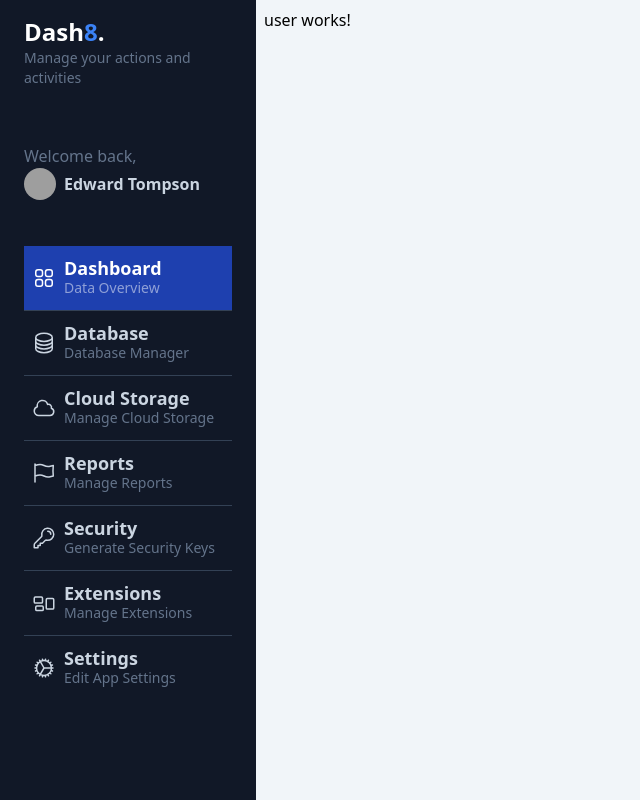
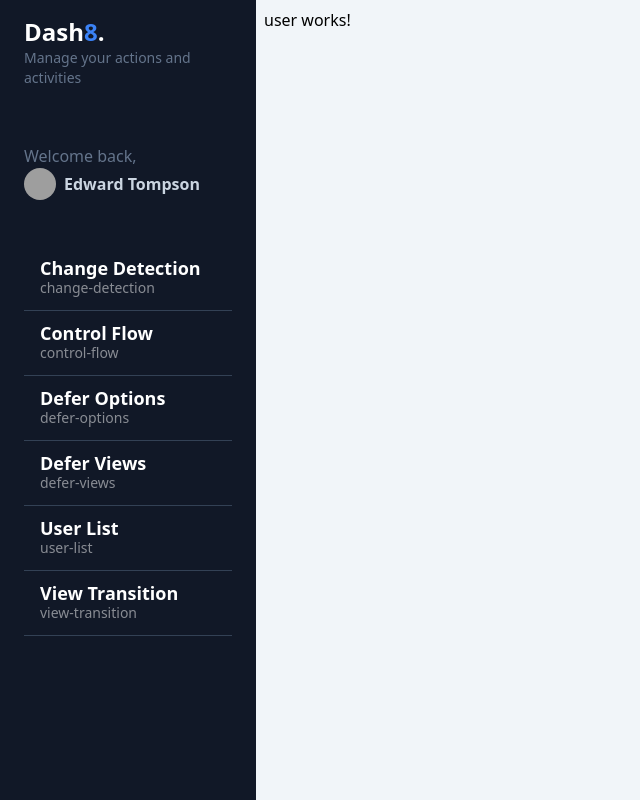
Before and after one commit to moive/my-dashboard-angular17-h, an Angular app: page /dashboard/user/1 in a window 1280 px wide. Shown: the whole page, without its empty margins (0-640 px from the left). Built offline with nearby package versions, Linux system fonts and the light colour scheme; grey boxes are pictures that could not be loaded.

Commit message:
new sintaxis for if and fixes

```diff
--- a/src/app/dashboard/pages/change-detection/change-detection.component.ts
+++ b/src/app/dashboard/pages/change-detection/change-detection.component.ts
@@ -1,6 +1,7 @@
 import { Component } from '@angular/core';
 
 @Component({
+  selector: 'app-change-detection',
   standalone: true,
   imports: [],
   templateUrl: './change-detection.component.html',
--- a/src/app/dashboard/pages/control-flow/control-flow.component.ts
+++ b/src/app/dashboard/pages/control-flow/control-flow.component.ts
@@ -1,6 +1,7 @@
 import { Component } from '@angular/core';
 
 @Component({
+  selector: 'app-control-flow',
   standalone: true,
   imports: [],
   templateUrl: './control-flow.component.html',
--- a/src/app/dashboard/pages/defer-options/defer-options.component.ts
+++ b/src/app/dashboard/pages/defer-options/defer-options.component.ts
@@ -1,6 +1,7 @@
 import { Component } from '@angular/core';
 
 @Component({
+  selector: 'app-defer-options',
   standalone: true,
   imports: [],
   templateUrl: './defer-options.component.html',
--- a/src/app/dashboard/pages/defer-views/defer-views.component.ts
+++ b/src/app/dashboard/pages/defer-views/defer-views.component.ts
@@ -1,6 +1,7 @@
 import { Component } from '@angular/core';
 
 @Component({
+  selector: 'app-defer-views',
   standalone: true,
   imports: [],
   templateUrl: './defer-views.component.html',
--- a/src/app/dashboard/pages/users/users.component.ts
+++ b/src/app/dashboard/pages/users/users.component.ts
@@ -1,6 +1,7 @@
 import { Component } from '@angular/core';
 
 @Component({
+  selector: 'app-users',
   standalone: true,
   imports: [],
   templateUrl: './users.component.html',
--- a/src/app/dashboard/pages/view-transition/view-transition.component.ts
+++ b/src/app/dashboard/pages/view-transition/view-transition.component.ts
@@ -1,6 +1,7 @@
 import { Component } from '@angular/core';
 
 @Component({
+  selector: 'app-view-transition',
   standalone: true,
   imports: [],
   templateUrl: './view-transition.component.html',
--- a/src/app/shared/sidemenu/sidemenu.component.html
+++ b/src/app/shared/sidemenu/sidemenu.component.html
@@ -15,84 +15,18 @@
        </a>
   </div>
   <div id="nav" class="w-full px-6">
-   <a href="#" class="w-full px-2 inline-flex space-x-2 items-center border-b border-slate-700 py-3 bg-blue-800 hover:bg-white/5 transition ease-linear duration-150">
-       <div>
-           <svg xmlns="http://www.w3.org/2000/svg" fill="none" viewBox="0 0 24 24" stroke-width="1.5" stroke="currentColor" class="w-6 h-6 text-white">
-               <path stroke-linecap="round" stroke-linejoin="round" d="M3.75 6A2.25 2.25 0 016 3.75h2.25A2.25 2.25 0 0110.5 6v2.25a2.25 2.25 0 01-2.25 2.25H6a2.25 2.25 0 01-2.25-2.25V6zM3.75 15.75A2.25 2.25 0 016 13.5h2.25a2.25 2.25 0 012.25 2.25V18a2.25 2.25 0 01-2.25 2.25H6A2.25 2.25 0 013.75 18v-2.25zM13.5 6a2.25 2.25 0 012.25-2.25H18A2.25 2.25 0 0120.25 6v2.25A2.25 2.25 0 0118 10.5h-2.25a2.25 2.25 0 01-2.25-2.25V6zM13.5 15.75a2.25 2.25 0 012.25-2.25H18a2.25 2.25 0 012.25 2.25V18A2.25 2.25 0 0118 20.25h-2.25A2.25 2.25 0 0113.5 18v-2.25z" />
-             </svg>
-
-       </div>
-       <div class="flex flex-col">
-           <span class="text-lg font-bold leading-5 text-white">Dashboard</span>
-           <span class="text-sm text-white/50 hidden md:block">Data Overview</span>
-       </div>
-   </a>
-   <a href="#" class="w-full px-2 inline-flex space-x-2 items-center border-b border-slate-700 py-3 hover:bg-white/5 transition ease-linear duration-150">
-       <div>
-           <svg xmlns="http://www.w3.org/2000/svg" fill="none" viewBox="0 0 24 24" stroke-width="1.5" stroke="currentColor" class="w-6 h-6">
-               <path stroke-linecap="round" stroke-linejoin="round" d="M20.25 6.375c0 2.278-3.694 4.125-8.25 4.125S3.75 8.653 3.75 6.375m16.5 0c0-2.278-3.694-4.125-8.25-4.125S3.75 4.097 3.75 6.375m16.5 0v11.25c0 2.278-3.694 4.125-8.25 4.125s-8.25-1.847-8.25-4.125V6.375m16.5 0v3.75m-16.5-3.75v3.75m16.5 0v3.75C20.25 16.153 16.556 18 12 18s-8.25-1.847-8.25-4.125v-3.75m16.5 0c0 2.278-3.694 4.125-8.25 4.125s-8.25-1.847-8.25-4.125" />
-             </svg>
-       </div>
-       <div class="flex flex-col">
-           <span class="text-lg text-slate-300 font-bold leading-5">Database</span>
-           <span class="text-sm text-slate-500 hidden md:block">Database Manager</span>
-       </div>
-   </a>
-   <a href="#" class="w-full px-2 inline-flex space-x-2 items-center border-b border-slate-700 py-3 hover:bg-white/5 transition ease-linear duration-150">
-       <div>
-           <svg xmlns="http://www.w3.org/2000/svg" fill="none" viewBox="0 0 24 24" stroke-width="1.5" stroke="currentColor" class="w-6 h-6">
-               <path stroke-linecap="round" stroke-linejoin="round" d="M2.25 15a4.5 4.5 0 004.5 4.5H18a3.75 3.75 0 001.332-7.257 3 3 0 00-3.758-3.848 5.25 5.25 0 00-10.233 2.33A4.502 4.502 0 002.25 15z" />
-             </svg>
-       </div>
-       <div class="flex flex-col">
-           <span class="text-lg text-slate-300 font-bold leading-5">Cloud Storage</span>
-           <span class="text-sm text-slate-500 hidden md:block">Manage Cloud Storage</span>
-       </div>
-   </a>
-   <a href="#" class="w-full px-2 inline-flex space-x-2 items-center border-b border-slate-700 py-3 hover:bg-white/5 transition ease-linear duration-150">
-       <div>
-           <svg xmlns="http://www.w3.org/2000/svg" fill="none" viewBox="0 0 24 24" stroke-width="1.5" stroke="currentColor" class="w-6 h-6">
-               <path stroke-linecap="round" stroke-linejoin="round" d="M3 3v1.5M3 21v-6m0 0l2.77-.693a9 9 0 016.208.682l.108.054a9 9 0 006.086.71l3.114-.732a48.524 48.524 0 01-.005-10.499l-3.11.732a9 9 0 01-6.085-.711l-.108-.054a9 9 0 00-6.208-.682L3 4.5M3 15V4.5" />
-             </svg>
-       </div>
-       <div class="flex flex-col">
-           <span class="text-lg text-slate-300 font-bold leading-5">Reports</span>
-           <span class="text-sm text-slate-500 hidden md:block">Manage Reports</span>
-       </div>
-   </a>
-   <a href="#" class="w-full px-2 inline-flex space-x-2 items-center border-b border-slate-700 py-3 hover:bg-white/5 transition ease-linear duration-150">
-       <div>
-           <svg xmlns="http://www.w3.org/2000/svg" fill="none" viewBox="0 0 24 24" stroke-width="1.5" stroke="currentColor" class="w-6 h-6">
-               <path stroke-linecap="round" stroke-linejoin="round" d="M15.75 5.25a3 3 0 013 3m3 0a6 6 0 01-7.029 5.912c-.563-.097-1.159.026-1.563.43L10.5 17.25H8.25v2.25H6v2.25H2.25v-2.818c0-.597.237-1.17.659-1.591l6.499-6.499c.404-.404.527-1 .43-1.563A6 6 0 1121.75 8.25z" />
-             </svg>
-       </div>
-       <div class="flex flex-col">
-           <span class="text-lg text-slate-300 font-bold leading-5">Security</span>
-           <span class="text-sm text-slate-500 hidden md:block">Generate Security Keys</span>
-       </div>
-   </a>
-   <a href="#" class="w-full px-2 inline-flex space-x-2 items-center border-b border-slate-700 py-3 hover:bg-white/5 transition ease-linear duration-150">
-       <div>
-           <svg xmlns="http://www.w3.org/2000/svg" fill="none" viewBox="0 0 24 24" stroke-width="1.5" stroke="currentColor" class="w-6 h-6">
-               <path stroke-linecap="round" stroke-linejoin="round" d="M2.25 7.125C2.25 6.504 2.754 6 3.375 6h6c.621 0 1.125.504 1.125 1.125v3.75c0 .621-.504 1.125-1.125 1.125h-6a1.125 1.125 0 01-1.125-1.125v-3.75zM14.25 8.625c0-.621.504-1.125 1.125-1.125h5.25c.621 0 1.125.504 1.125 1.125v8.25c0 .621-.504 1.125-1.125 1.125h-5.25a1.125 1.125 0 01-1.125-1.125v-8.25zM3.75 16.125c0-.621.504-1.125 1.125-1.125h5.25c.621 0 1.125.504 1.125 1.125v2.25c0 .621-.504 1.125-1.125 1.125h-5.25a1.125 1.125 0 01-1.125-1.125v-2.25z" />
-             </svg>
-       </div>
-       <div class="flex flex-col">
-           <span class="text-lg text-slate-300 font-bold leading-5">Extensions</span>
-           <span class="text-sm text-slate-500 hidden md:block">Manage Extensions</span>
-       </div>
-   </a>
-   <a href="#" class="w-full px-2 inline-flex space-x-2 items-center py-3 hover:bg-white/5 transition ease-linear duration-150">
-       <div>
-           <svg xmlns="http://www.w3.org/2000/svg" fill="none" viewBox="0 0 24 24" stroke-width="1.5" stroke="currentColor" class="w-6 h-6">
-               <path stroke-linecap="round" stroke-linejoin="round" d="M4.5 12a7.5 7.5 0 0015 0m-15 0a7.5 7.5 0 1115 0m-15 0H3m16.5 0H21m-1.5 0H12m-8.457 3.077l1.41-.513m14.095-5.13l1.41-.513M5.106 17.785l1.15-.964m11.49-9.642l1.149-.964M7.501 19.795l.75-1.3m7.5-12.99l.75-1.3m-6.063 16.658l.26-1.477m2.605-14.772l.26-1.477m0 17.726l-.26-1.477M10.698 4.614l-.26-1.477M16.5 19.794l-.75-1.299M7.5 4.205L12 12m6.894 5.785l-1.149-.964M6.256 7.178l-1.15-.964m15.352 8.864l-1.41-.513M4.954 9.435l-1.41-.514M12.002 12l-3.75 6.495" />
-             </svg>
-       </div>
-       <div class="flex flex-col">
-           <span class="text-lg text-slate-300 font-bold leading-5">Settings</span>
-           <span class="text-sm text-slate-500 hidden md:block">Edit App Settings</span>
-       </div>
-   </a>
+    @if (true) {
+      @for(item of menuItems; track $index){
+        <a [routerLink]="item.path" routerLinkActive="bg-blue-800" class="w-full px-2 inline-flex space-x-2 items-center border-b border-slate-700 py-3 hover:bg-white/5 transition ease-linear duration-150">
+            <div>
+            </div>
+            <div class="flex flex-col">
+                <span class="text-lg font-bold leading-5 text-white">{{item.title}}</span>
+                <span class="text-sm text-white/50 hidden md:block">{{item.path}}</span>
+            </div>
+        </a>
+      }
+    }
 
   </div>
 </div>
--- a/src/app/shared/sidemenu/sidemenu.component.ts
+++ b/src/app/shared/sidemenu/sidemenu.component.ts
@@ -1,10 +1,12 @@
 import { Component } from '@angular/core';
 import { routes } from '../../app.routes';
+import { CommonModule } from '@angular/common';
+import { RouterModule } from '@angular/router';
 
 @Component({
   selector: 'app-sidemenu',
   standalone: true,
-  imports: [],
+  imports: [CommonModule, RouterModule],
   templateUrl: './sidemenu.component.html',
   styleUrl: './sidemenu.component.scss',
 })
```
